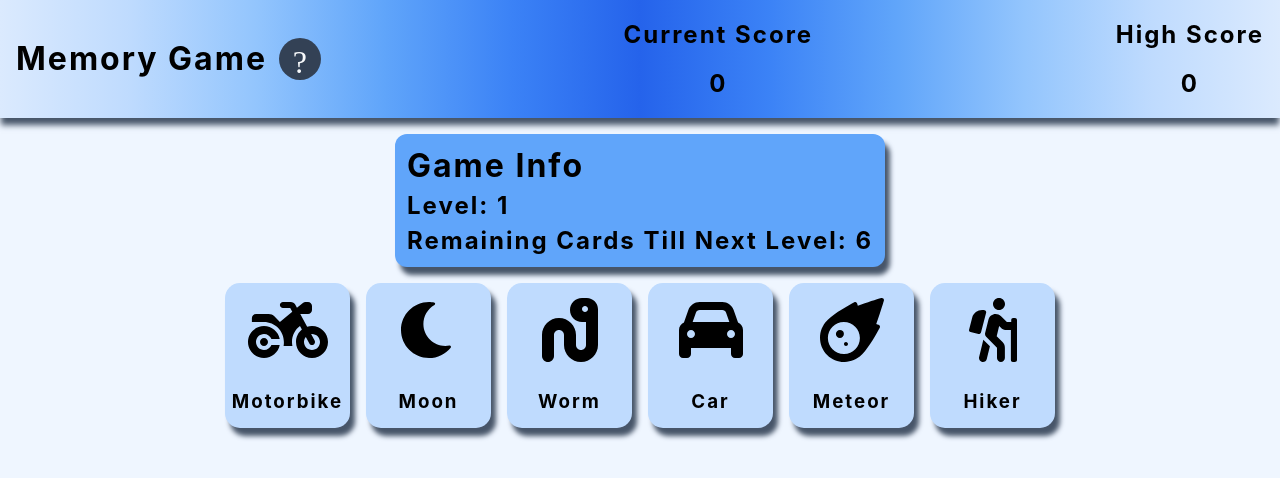
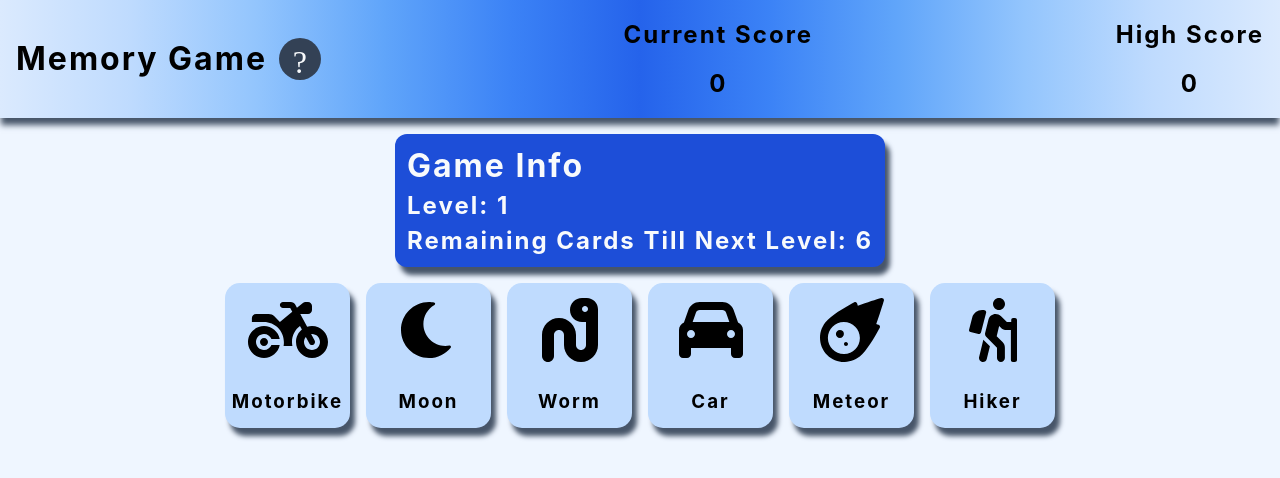
Before and after one commit to EmbryonicDev/memory-cards, a React (Create React App) app: page / in a window 1280 px wide. Shown: the top 478 px of the page. Built offline with nearby package versions, Linux system fonts and the light colour scheme; a web font is replaced by a local one.

Commit message:
Change gameInfoDiv styling

```diff
--- a/src/index.css
+++ b/src/index.css
@@ -91,7 +91,6 @@ code {
   padding: 12px;
   border-radius: 12px;
   box-shadow: 5px 8px 5px #475569;
-  background-color: #60a5fa;
 }
 
 .gameInfo h1,
@@ -113,7 +112,8 @@ code {
   background: #fb7185;
 }
 
-.gameWonDiv {
+.gameWonDiv,
+.gameInfo {
   background: #1d4ed8;
   color: #f8fafc;
 }
```
